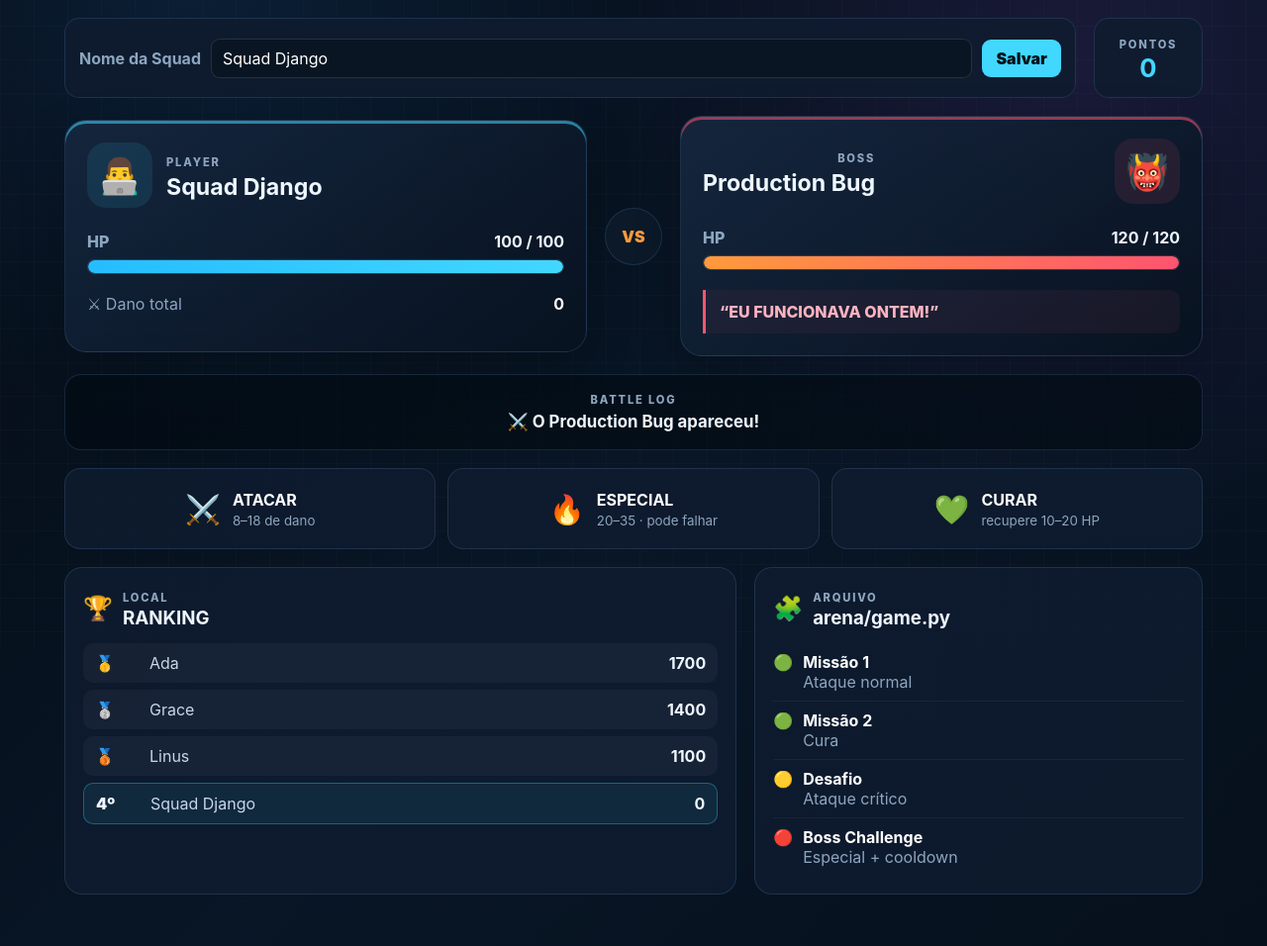
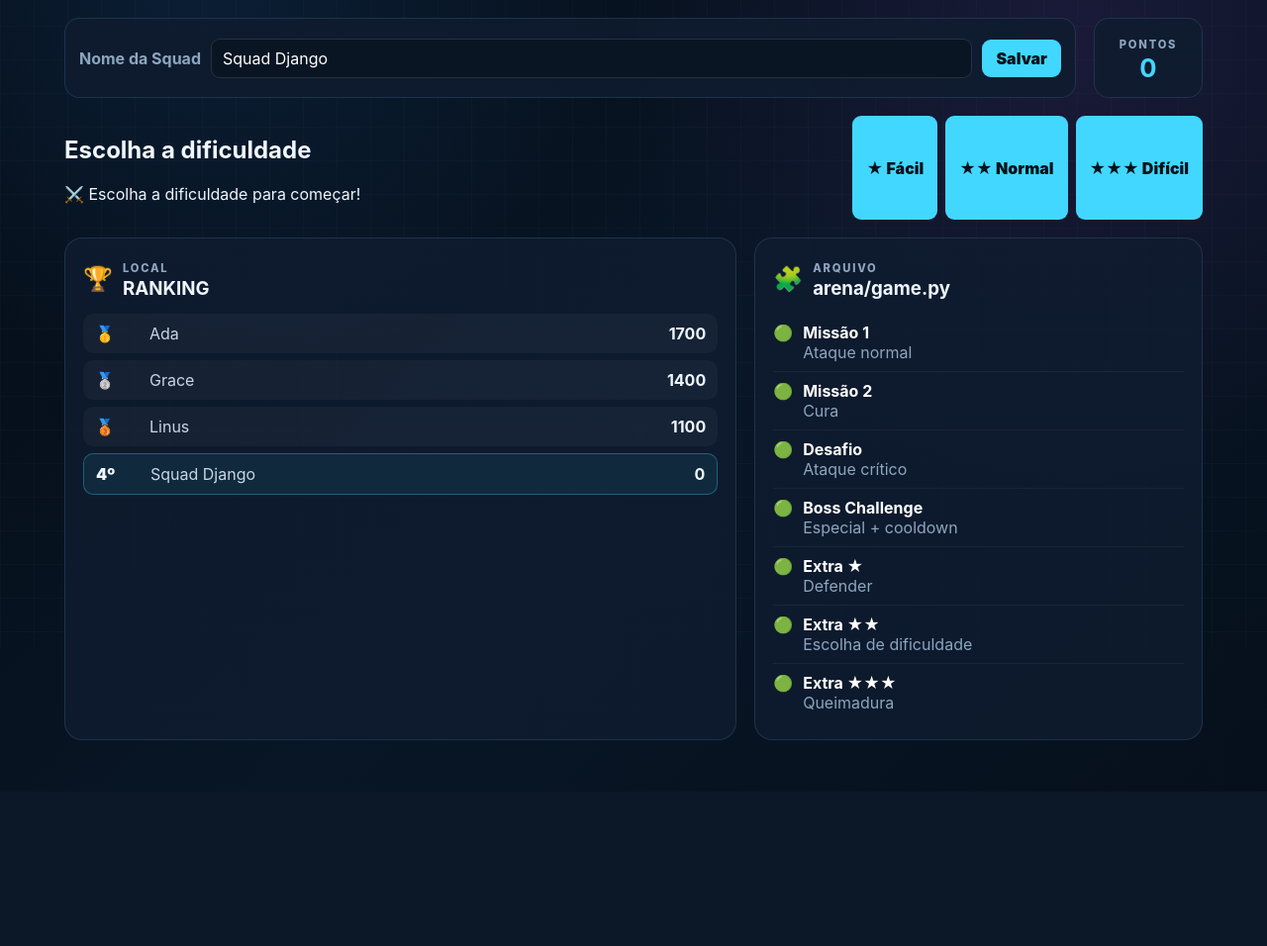
Before and after one commit to diegovr1008/bug-arena, a Django app: page / in a window 1280 px wide. Shown: the part 144-1100 px from the top of the page at 99% size. After the commit the page ends 892 px from the top, so only its background shows below. Run offline with Django 5.2, Linux system fonts and the light colour scheme.

Commit message:
Corrige os 3 bugs do jogo e adiciona missões extras: Defender, Escolha de dificuldade e Queimadura

```diff
--- a/arena/static/arena/arena.css
+++ b/arena/static/arena/arena.css
@@ -294,7 +294,7 @@ blockquote {
 
 .actions {
     display: grid;
-    grid-template-columns: repeat(3, 1fr);
+    grid-template-columns: repeat(4, 1fr);
     gap: 12px;
     margin-bottom: 18px;
 }
@@ -341,6 +341,11 @@ blockquote {
 .attack:hover:not(:disabled) { border-color: var(--cyan); }
 .special:hover:not(:disabled) { border-color: var(--orange); }
 .heal:hover:not(:disabled) { border-color: var(--green); }
+.defend:hover:not(:disabled) { border-color: #9ea7ff; }
+
+@media (max-width: 720px) {
+    .actions { grid-template-columns: repeat(2, 1fr); }
+}
 
 .bottom-grid {
     grid-template-columns: 1.2fr .8fr;
--- a/arena/templates/arena/arena.html
+++ b/arena/templates/arena/arena.html
@@ -150,6 +150,64 @@
 
     </section>
 
+
+    <!-- ================================== -->
+    <!-- MISSÃO EXTRA — ESCOLHA DE DIFICULDADE -->
+    <!-- ================================== -->
+
+    {% if not dificuldade_escolhida %}
+
+    <section class="name-panel">
+
+        <div>
+
+            <h2>Escolha a dificuldade</h2>
+
+            <p>{{ mensagem }}</p>
+
+        </div>
+
+
+        <form
+            method="post"
+            action="{% url 'arena:dificuldade' %}"
+            style="display: flex; gap: 0.5rem;"
+        >
+
+            {% csrf_token %}
+
+            <button
+                type="submit"
+                name="dificuldade"
+                value="facil"
+                class="small-button"
+            >
+                ★ Fácil
+            </button>
+
+            <button
+                type="submit"
+                name="dificuldade"
+                value="normal"
+                class="small-button"
+            >
+                ★★ Normal
+            </button>
+
+            <button
+                type="submit"
+                name="dificuldade"
+                value="dificil"
+                class="small-button"
+            >
+                ★★★ Difícil
+            </button>
+
+        </form>
+
+    </section>
+
+    {% else %}
 
     <!-- ================================== -->
     <!-- ARENA -->
@@ -543,7 +601,56 @@
         </form>
 
 
+        <!-- DEFENDER -->
+
+        <form
+
+            method="post"
+
+            action="{% url 'arena:acao' 'defender' %}"
+        >
+
+            {% csrf_token %}
+
+
+            <button
+
+                class="action defend"
+
+                {% if terminou %}
+                    disabled
+                {% endif %}
+            >
+
+
+                <span class="action-icon">
+
+                    🛡️
+
+                </span>
+
+
+                <span>
+
+                    <strong>
+                        DEFENDER
+                    </strong>
+
+                    <small>
+                        -50% no próximo golpe
+                    </small>
+
+                </span>
+
+
+            </button>
+
+        </form>
+
+
     </section>
+
+    {% endif %}
 
 
     <!-- ================================== -->
@@ -825,7 +932,7 @@
             <div class="mission-row">
 
                 <span>
-                    🟡
+                    🟢
                 </span>
 
                 <p>
@@ -846,7 +953,7 @@
             <div class="mission-row">
 
                 <span>
-                    🔴
+                    🟢
                 </span>
 
                 <p>
@@ -858,6 +965,69 @@
                     <br>
 
                     Especial + cooldown
+
+                </p>
+
+            </div>
+
+
+            <div class="mission-row">
+
+                <span>
+                    🟢
+                </span>
+
+                <p>
+
+                    <strong>
+                        Extra ★
+                    </strong>
+
+                    <br>
+
+                    Defender
+
+                </p>
+
+            </div>
+
+
+            <div class="mission-row">
+
+                <span>
+                    🟢
+                </span>
+
+                <p>
+
+                    <strong>
+                        Extra ★★
+                    </strong>
+
+                    <br>
+
+                    Escolha de dificuldade
+
+                </p>
+
+            </div>
+
+
+            <div class="mission-row">
+
+                <span>
+                    🟢
+                </span>
+
+                <p>
+
+                    <strong>
+                        Extra ★★★
+                    </strong>
+
+                    <br>
+
+                    Queimadura
 
                 </p>
 
--- a/arena/urls.py
+++ b/arena/urls.py
@@ -27,6 +27,12 @@ urlpatterns = [
     ),
 
     path(
+        "dificuldade/",
+        views.definir_dificuldade,
+        name="dificuldade"
+    ),
+
+    path(
         "reiniciar/",
         views.reiniciar,
         name="reiniciar"
--- a/arena/views.py
+++ b/arena/views.py
@@ -11,12 +11,14 @@ from django.shortcuts import (
 )
 
 from .game import (
-    HP_MAX_BOSS,
+    DIFICULDADES,
     HP_MAX_JOGADOR,
     ataque_boss,
     ataque_especial,
     ataque_normal,
     curar,
+    defender,
+    tentar_aplicar_queimadura,
 )
 
 
@@ -70,16 +72,30 @@ RANKING_BASE = [
 # ============================================
 
 def estado_inicial(
-    nome="Squad Django"
+    nome="Squad Django",
+    dificuldade="normal"
 ):
+
+    if dificuldade not in DIFICULDADES:
+        dificuldade = "normal"
+
+    config = DIFICULDADES[dificuldade]
 
     return {
 
         "nome": nome,
 
+        "dificuldade": dificuldade,
+
+        "dificuldade_escolhida": False,
+
         "hp_jogador": HP_MAX_JOGADOR,
 
-        "hp_boss": HP_MAX_BOSS,
+        "hp_boss": config["hp_boss"],
+
+        "hp_boss_max": config["hp_boss"],
+
+        "mult_dano_boss": config["mult_dano_boss"],
 
         "turno": 1,
 
@@ -89,8 +105,14 @@ def estado_inicial(
 
         "ultimo_especial": -99,
 
+        "reducao_proximo_dano": 0,
+
+        "queimadura_turnos": 0,
+
+        "queimadura_dano": 0,
+
         "mensagem":
-            "⚔️ O Production Bug apareceu!",
+            "⚔️ Escolha a dificuldade para começar!",
 
         "boss_fala":
             "EU FUNCIONAVA ONTEM!",
@@ -112,9 +134,28 @@ def obter_estado(request):
         "arena_estado"
     )
 
-    if not estado:
+    # Se não existe estado salvo, ou se é um
+    # estado "antigo" (de antes das missões
+    # extras) e está faltando algum campo novo,
+    # começa um estado novo do zero.
 
-        estado = estado_inicial()
+    if (
+        not estado
+        or
+        "hp_boss_max" not in estado
+        or
+        "dificuldade_escolhida" not in estado
+    ):
+
+        nome_anterior = (
+            estado.get("nome", "Squad Django")
+            if estado
+            else "Squad Django"
+        )
+
+        estado = estado_inicial(
+            nome_anterior
+        )
 
         request.session[
             "arena_estado"
@@ -278,7 +319,7 @@ def arena(request):
             HP_MAX_JOGADOR,
 
         "hp_max_boss":
-            HP_MAX_BOSS,
+            estado["hp_boss_max"],
 
         "hp_jogador_pct":
             max(
@@ -296,7 +337,7 @@ def arena(request):
                 (
                     estado["hp_boss"]
                     /
-                    HP_MAX_BOSS
+                    estado["hp_boss_max"]
                 ) * 100
             ),
 
@@ -314,6 +355,9 @@ def arena(request):
 
         "ranking":
             montar_ranking(estado),
+
+        "dificuldades":
+            list(DIFICULDADES.keys()),
 
     }
 
@@ -361,6 +405,18 @@ def executar_acao(
     estado = obter_estado(
         request
     )
+
+
+    # Se a dificuldade ainda não
+    # foi escolhida, não há ação.
+
+    if not estado.get(
+        "dificuldade_escolhida"
+    ):
+
+        return redirect(
+            "arena:arena"
+        )
 
 
     # Se alguém já morreu,
@@ -442,6 +498,33 @@ def executar_acao(
                 f"Você causou "
                 f"{dano_real} de dano!"
             )
+
+
+            # ------------------------------------
+            # MISSÃO EXTRA — QUEIMADURA
+            # ------------------------------------
+
+            (
+                aplicou_queimadura,
+                turnos_queimadura,
+                dano_queimadura
+            ) = tentar_aplicar_queimadura(
+                critico
+            )
+
+            if aplicou_queimadura:
+
+                estado["queimadura_turnos"] = (
+                    turnos_queimadura
+                )
+
+                estado["queimadura_dano"] = (
+                    dano_queimadura
+                )
+
+                estado["mensagem"] += (
+                    " 🔥 O Boss pegou fogo!"
+                )
 
         else:
 
@@ -552,10 +635,63 @@ def executar_acao(
             estado["efeito"] = "boss"
 
 
+    # ========================================
+    # DEFENDER
+    # ========================================
+
+    elif acao == "defender":
+
+        reducao, mensagem = defender()
+
+        estado["reducao_proximo_dano"] = (
+            reducao
+        )
+
+        estado["mensagem"] = mensagem
+
+        estado["efeito"] = "defesa"
+
+
     else:
 
         return redirect(
             "arena:arena"
+        )
+
+
+    # ========================================
+    # QUEIMADURA (tick por turno)
+    # ========================================
+
+    if estado.get("queimadura_turnos", 0) > 0:
+
+        dano_queimadura = estado[
+            "queimadura_dano"
+        ]
+
+        dano_real_queimadura = min(
+            dano_queimadura,
+            estado["hp_boss"]
+        )
+
+        estado["hp_boss"] = max(
+            0,
+            estado["hp_boss"] - dano_queimadura
+        )
+
+        estado["dano_total"] += (
+            dano_real_queimadura
+        )
+
+        estado["pontos"] += (
+            dano_real_queimadura * 5
+        )
+
+        estado["queimadura_turnos"] -= 1
+
+        estado["mensagem"] += (
+            f" 🔥 A queimadura causou "
+            f"{dano_real_queimadura} de dano."
         )
 
 
@@ -606,6 +742,34 @@ def executar_acao(
     dano_recebido = (
         ataque_boss()
     )
+
+
+    # MISSÃO EXTRA — DIFICULDADE
+    # aplica o multiplicador de dano do Boss
+
+    dano_recebido = int(
+        dano_recebido
+        *
+        estado.get("mult_dano_boss", 1.0)
+    )
+
+
+    # MISSÃO EXTRA — DEFENDER
+    # reduz o golpe se o jogador se defendeu
+
+    if estado.get("reducao_proximo_dano", 0) > 0:
+
+        dano_recebido = int(
+            dano_recebido
+            *
+            (1 - estado["reducao_proximo_dano"])
+        )
+
+        estado["reducao_proximo_dano"] = 0
+
+        estado["mensagem"] += (
+            " 🛡️ Sua defesa reduziu o golpe!"
+        )
 
 
     estado["hp_jogador"] = max(
@@ -714,6 +878,59 @@ def definir_nome(request):
 
 
 # ============================================
+# DIFICULDADE
+# ============================================
+
+def definir_dificuldade(request):
+
+    if request.method != "POST":
+
+        return HttpResponseNotAllowed(
+            ["POST"]
+        )
+
+
+    estado_atual = obter_estado(
+        request
+    )
+
+
+    dificuldade = request.POST.get(
+        "dificuldade",
+        "normal"
+    )
+
+
+    nome = estado_atual.get(
+        "nome",
+        "Squad Django"
+    )
+
+
+    novo_estado = estado_inicial(
+        nome,
+        dificuldade
+    )
+
+    novo_estado["dificuldade_escolhida"] = True
+
+    novo_estado["mensagem"] = (
+        "⚔️ O Production Bug apareceu!"
+    )
+
+
+    salvar_estado(
+        request,
+        novo_estado
+    )
+
+
+    return redirect(
+        "arena:arena"
+    )
+
+
+# ============================================
 # REINICIAR
 # ============================================
 
--- a/config/urls.py
+++ b/config/urls.py
@@ -14,6 +14,9 @@ Including another URLconf
     1. Import the include() function: from django.urls import include, path
     2. Add a URL to urlpatterns:  path('blog/', include('blog.urls'))
 """
+"""
+URL configuration for config project.
+"""
 from django.contrib import admin
 from django.urls import include, path
 
```
Also changed, not shown: arena/game.py (+145 -8 lines), README.md (added).
